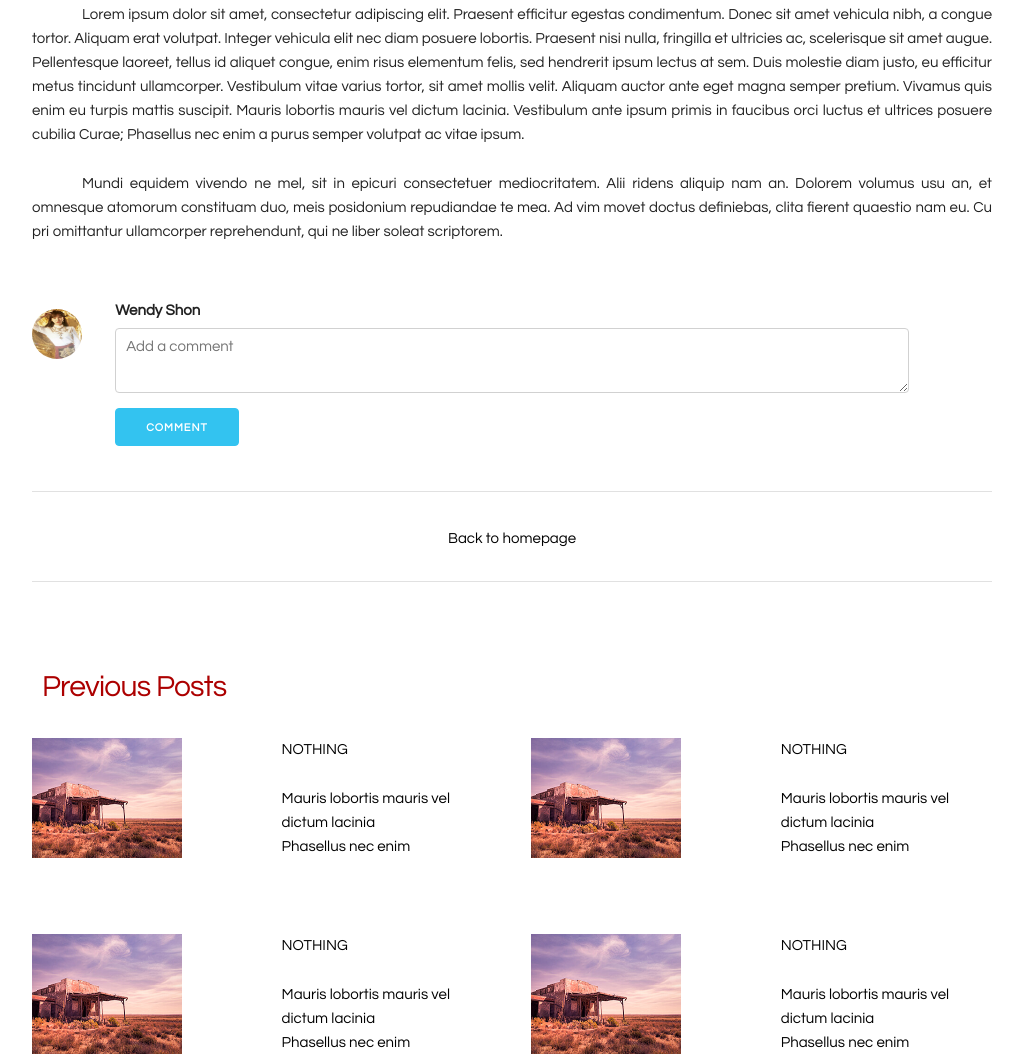
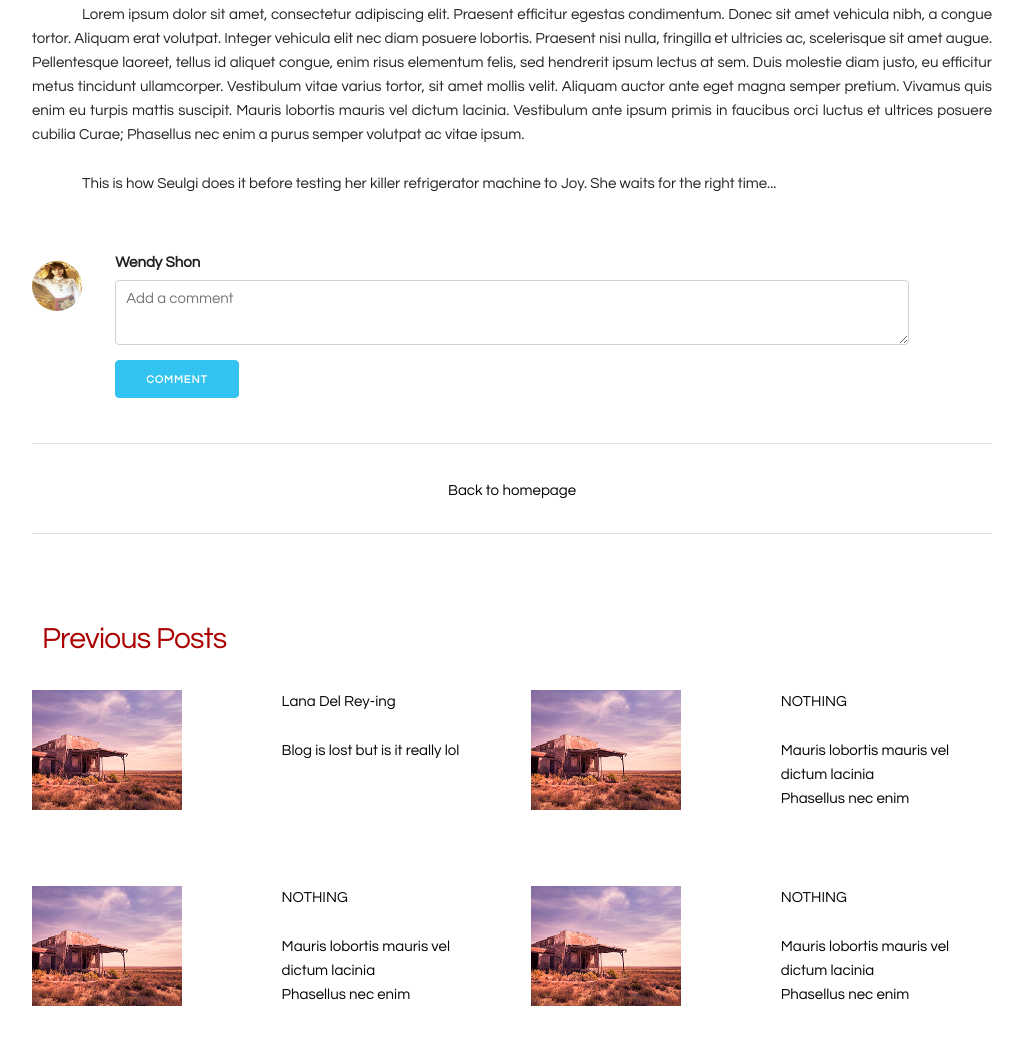
Before and after one commit to smichesses/smichesses.github.io, a plain HTML site: page Blog.html in a window 1280 px wide. Shown: the part 585-1644 px from the top of the page, without its empty margins (128-1151 px from the left). After the commit the page ends 1617 px from the top, so only its background shows below. Drawn offline with Linux system fonts and the light colour scheme.

Commit message:
blogs desc update

```diff
--- a/Blog.html
+++ b/Blog.html
@@ -37,7 +37,7 @@
 				semper pretium. Vivamus quis enim eu turpis mattis suscipit. Mauris lobortis mauris vel dictum lacinia. Vestibulum ante ipsum primis in
 				faucibus orci luctus et ultrices posuere cubilia Curae; Phasellus nec enim a purus semper volutpat ac vitae ipsum.</br></p>
 
-				<p>Mundi equidem vivendo ne mel, sit in epicuri consectetuer mediocritatem. Alii ridens aliquip nam an. Dolorem volumus usu an, et omnesque atomorum constituam duo, meis posidonium repudiandae te mea. Ad vim movet doctus definiebas, clita fierent quaestio nam eu. Cu pri omittantur ullamcorper reprehendunt, qui ne liber soleat scriptorem.</p>
+				<p>This is how Seulgi does it before testing her killer refrigerator machine to Joy. She waits for the right time...</p>
 	</div>
 
 	<div class="container comment">
@@ -68,9 +68,8 @@
 		<div class="row">
 
 			<div class="three columns"><img src="images/news.jpg" id="hey"></div>
-			<div class="three columns"><a href="#" id="prev-title"><p>NOTHING</p>
-								<p>Mauris lobortis mauris vel dictum lacinia</br>
-								Phasellus nec enim</p></a>
+			<div class="three columns"><a href="#" id="prev-title"><p>Lana Del Rey-ing</p>
+								<p>Blog is lost but is it really lol</p></a>
 								</div>
 			<div class="three columns"><img src="images/news.jpg" id="hey"></div>
 			<div class="three columns"><a href="#" id="prev-title"><p>NOTHING</p>
```
